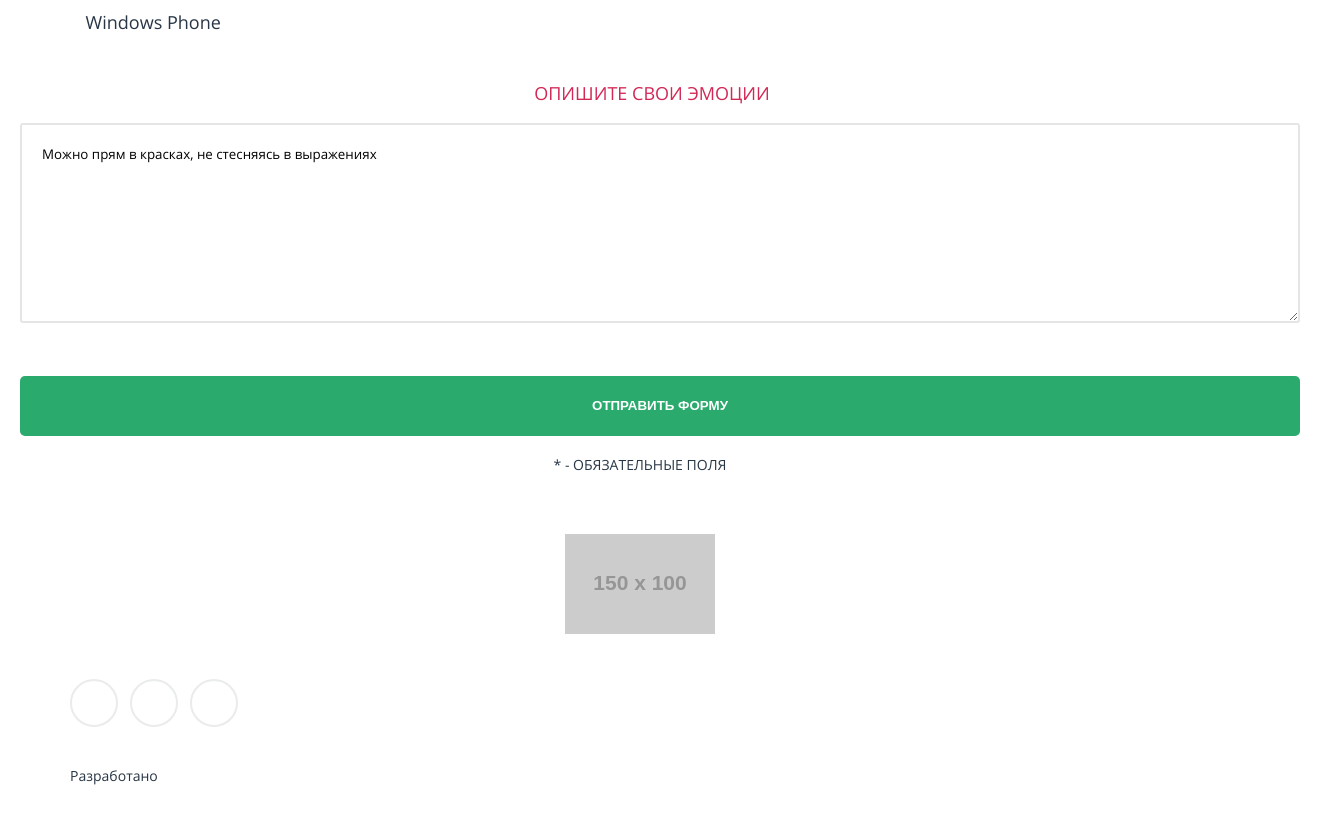
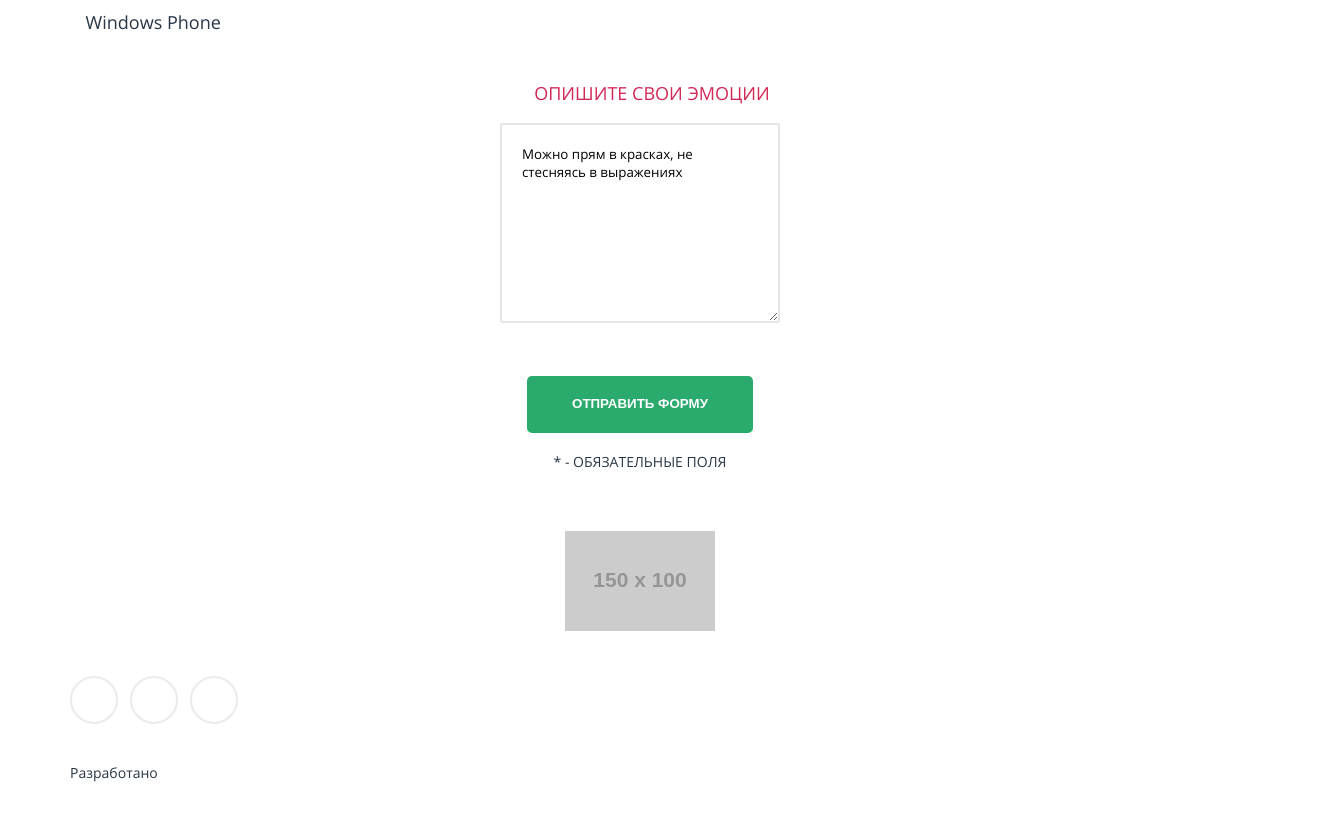
Before and after one commit to gucol/168138-pink, a plain HTML site: page form.html in a window 1280 px wide. Shown: the part 1640-2460 px from the top of the page, 1320 px wide, since content can reach past the window. Drawn offline with nearby package versions, Linux system fonts and the light colour scheme; files that its build step writes are made by us from their sources; placeholder pictures from the web are drawn by us.

Commit message:
Исправление блочной модели form

```diff
--- a/form.html
+++ b/form.html
@@ -85,7 +85,7 @@
         </fieldset>
 
         <div class="forms-contest__container">
-          <label for="desc-field" class="forms-contest__label-textarea">Опишите свои эмоции</label>
+          <label for="desc-field" class="forms-contest__label--textarea">Опишите свои эмоции</label>
           <textarea class="forms-contest__textarea" name="desc" id="desc-field">Можно прям в красках, не стесняясь в выражениях</textarea>
         </div>
 
--- a/less/blocks/btn.less
+++ b/less/blocks/btn.less
@@ -1,11 +1,9 @@
 .btn {
-    width: 100%;
-    min-height: 60px;
-    margin-right: 20px;
-    margin-left: 20px;
+    display: inline-block;
+    padding: 20px 45px 22px;
     font-weight: 700;
-    line-height: 30px;
     color: #fff;
+    text-align: center;
     text-transform: uppercase;
     background-color: #2aab6d;
     border: none;
--- a/less/blocks/forms-contest.less
+++ b/less/blocks/forms-contest.less
@@ -24,7 +24,7 @@
 }
 
 .forms-contest__label,
-.forms-contest__label-textarea {
+.forms-contest__label--textarea {
     display: block;
     margin-left: 24px;
     margin-bottom: 15px;
@@ -47,10 +47,10 @@
 
 .forms-contest__label {
     text-align: left;
-}
 
-.forms-contest__label-textarea {
+    &--textarea {
     text-align: center;
+    }
 }
 
 .forms-contest__input {
@@ -67,7 +67,7 @@
 
 .forms-contest__textarea {
     box-sizing: border-box;
-    width: 100%;
+    min-width: 280px;
     min-height: 200px;
     margin-left: 20px;
     margin-right: 20px;
```
